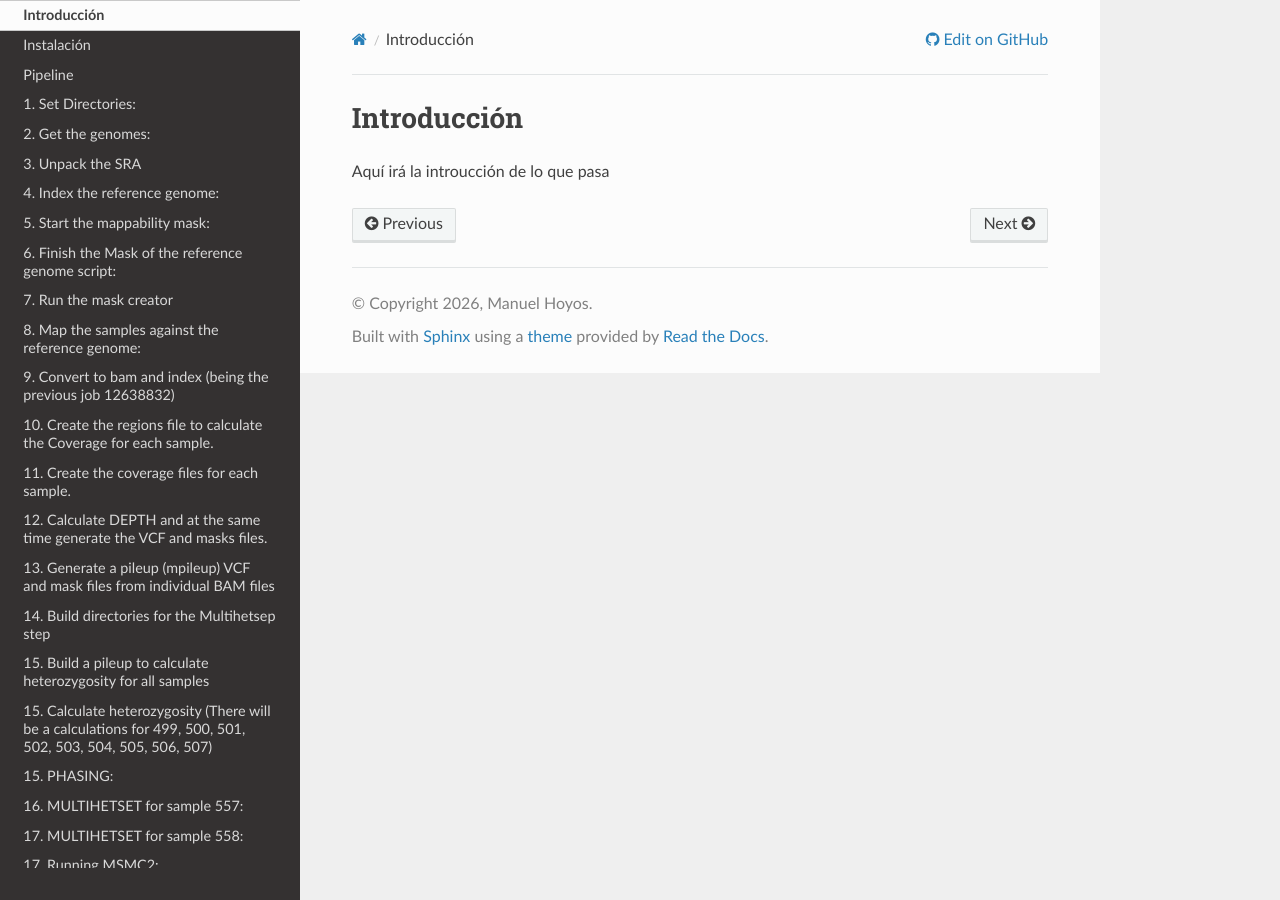
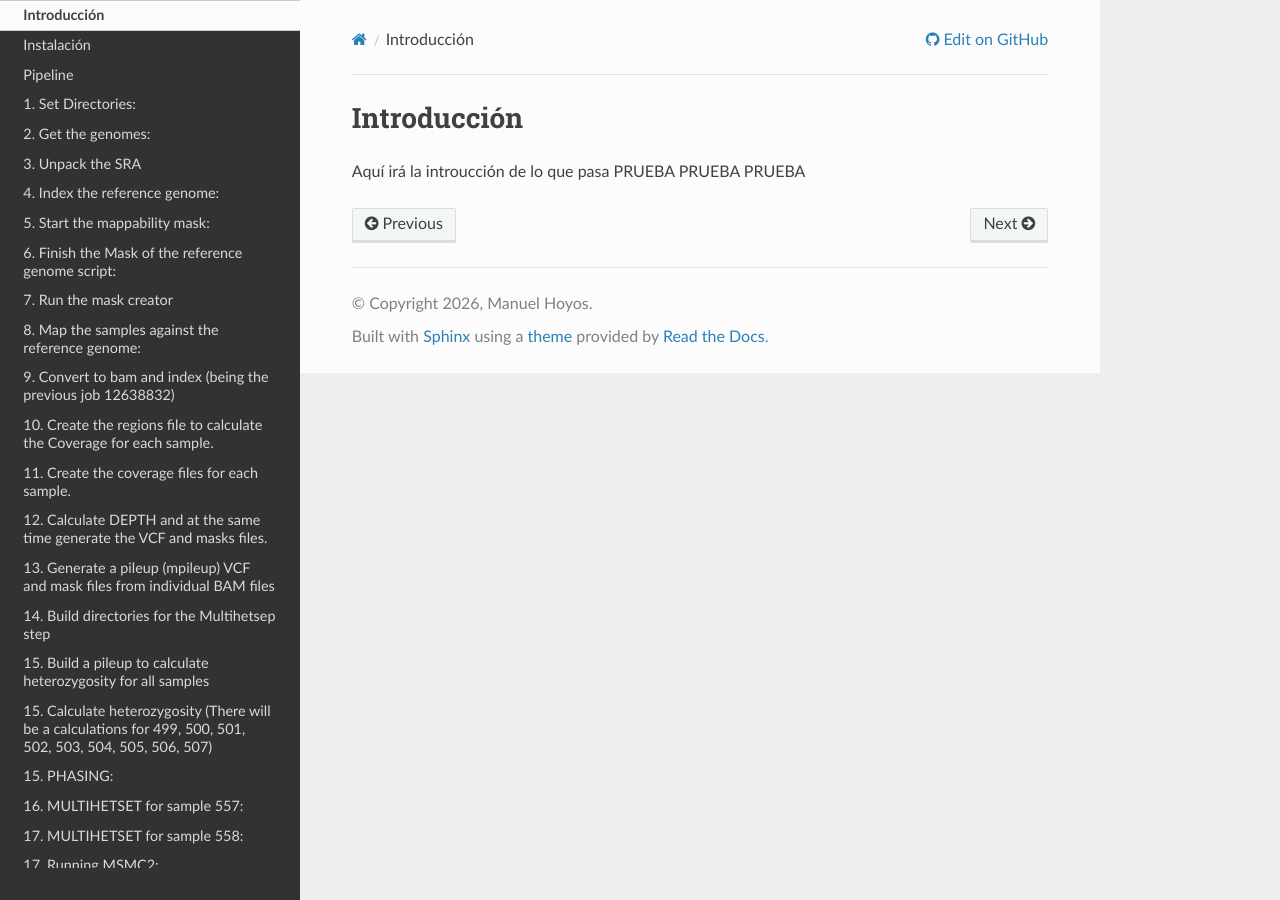
Before and after one commit to hoyosmanuel/MSMC2-Protocol, a Sphinx documentation site: the page built from docs/introduccion.rst, in a window 1280 px wide. Built offline with Sphinx 7.4.7 and the Read the Docs theme 3.1.0, drawn with Linux system fonts in a browser that asks for light colours.

Commit message:
Update introduccion.rst

```diff
--- a/docs/introduccion.rst
+++ b/docs/introduccion.rst
@@ -1,4 +1,4 @@
 Introducción
 ============
 
-Aquí irá la introucción de lo que pasa
+Aquí irá la introucción de lo que pasa PRUEBA PRUEBA PRUEBA
```
